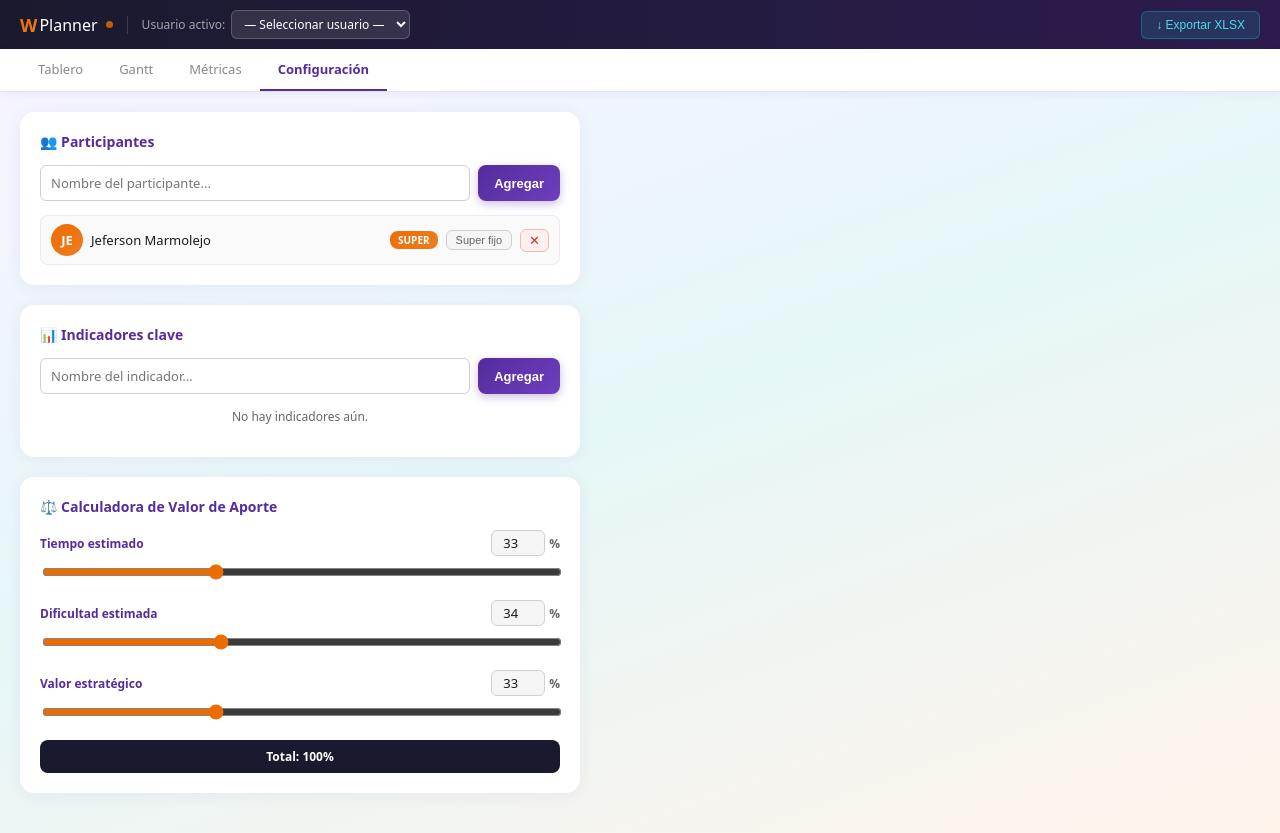
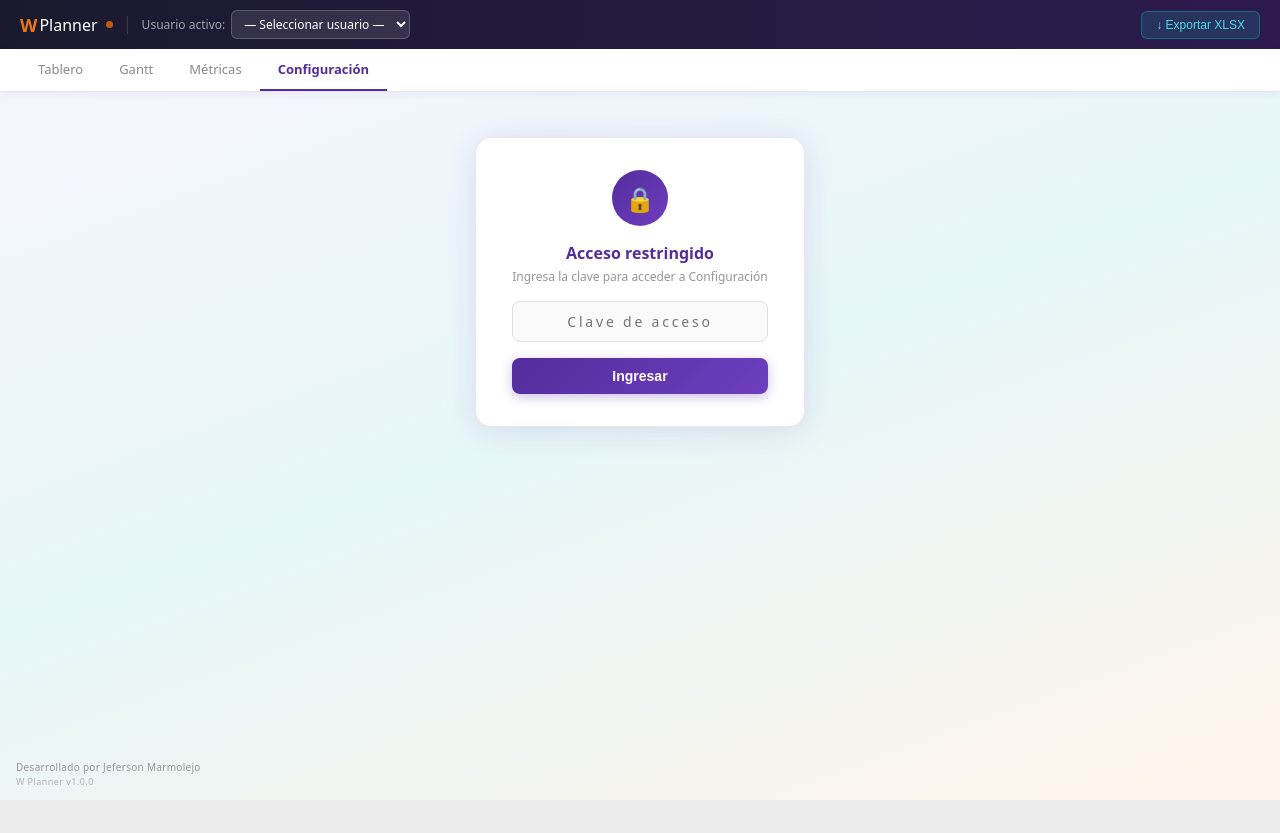
Before and after one commit to jefersonmarmolejorengifo-coder/w-planner, a React (Vite) app: page / in a window 1280 px wide. Both pictures are taken after a click on the button "Configuración". After the commit the page ends 800 px from the top, so only its background shows below. Built offline with nearby package versions, Linux system fonts and the light colour scheme.

Commit message:
feat: dias en gantt, footer autor, clave configuracion, fechas en barras

```diff
--- a/src/WPlanner.jsx
+++ b/src/WPlanner.jsx
@@ -31,6 +31,7 @@ const TIPOS = ["Administrativa","Operativa","Apadrinamiento","Seguimiento","Crea
 const ESTADOS = ["No programada","Sin iniciar","En proceso","Bloqueada","En pausa","Cancelada","Finalizada"];
 const CLOSE_STATES = ["Finalizada","Cancelada"];
 const STORAGE_KEY = "w_planner_v1";
+const CONFIG_PIN = "020419*";
 
 const getColombiaNow = () => {
   const d = new Date();
@@ -552,7 +553,7 @@ function GanttTab({ tasks, indicators }) {
   const ROW_H = 34;
   const LABEL_W = 210;
   const CHART_W = 660;
-  const HDR_H = 26;
+  const HDR_H = 44;
 
   const months = useMemo(() => {
     const ms = [];
@@ -567,6 +568,28 @@ function GanttTab({ tasks, indicators }) {
       cur = new Date(cur.getFullYear(), cur.getMonth() + 1, 1);
     }
     return ms;
+  }, [dateFrom, dateTo, startMs, endMs, totalMs]);
+
+  const fmtShort = (d) => { if (!d) return ""; const [, m, day] = d.split("-"); return `${day}/${m}`; };
+  const fmtFull  = (d) => { if (!d) return ""; const [y, m, day] = d.split("-"); return `${day}/${m}/${y}`; };
+
+  const days = useMemo(() => {
+    const result = [];
+    let cur = new Date(dateFrom);
+    const end = new Date(dateTo);
+    while (cur <= end) {
+      const dayMs = cur.getTime();
+      const nextMs = dayMs + 86400000;
+      const x = ((dayMs - startMs) / totalMs) * CHART_W;
+      const w = ((nextMs - dayMs) / totalMs) * CHART_W;
+      const dow = cur.getDay();
+      const isWeekend = dow === 0 || dow === 6;
+      const weekNum = Math.floor((cur.getTime() - new Date(cur.getFullYear(), 0, 1).getTime()) / (7 * 86400000));
+      const fill = isWeekend ? "#fff3ea" : weekNum % 2 === 0 ? "#fafafa" : "#f4f0fb";
+      result.push({ label: cur.getDate(), x, w, fill });
+      cur = new Date(nextMs);
+    }
+    return result;
   }, [dateFrom, dateTo, startMs, endMs, totalMs]);
 
   const todayX = ((new Date(today).getTime() - startMs) / totalMs) * CHART_W;
@@ -627,11 +650,23 @@ function GanttTab({ tasks, indicators }) {
 
             <div style={{ flex: 1, overflowX: "auto" }}>
               <svg width={CHART_W} height={svgH} style={{ display: "block" }}>
+                {/* ── Nivel superior: meses (0–22 px) ── */}
                 {months.map((m, i) => (
                   <g key={i}>
-                    <rect x={m.x} y={0} width={m.w} height={HDR_H} fill={i % 2 === 0 ? "#fafafa" : "#f4f0fb"} />
-                    <text x={m.x + m.w / 2} y={17} textAnchor="middle" fontSize={10} fontWeight="600" fill="#542c9c">{m.label}</text>
-                    <line x1={m.x} y1={0} x2={m.x} y2={svgH} stroke="var(--color-border-tertiary)" strokeWidth={0.5} />
+                    <rect x={m.x} y={0} width={m.w} height={22} fill={i % 2 === 0 ? "#fafafa" : "#f4f0fb"} />
+                    <text x={m.x + m.w / 2} y={14} textAnchor="middle" fontSize={10} fontWeight="600" fill="#542c9c">{m.label}</text>
+                    <line x1={m.x} y1={0} x2={m.x} y2={22} stroke="var(--color-border-tertiary)" strokeWidth={0.5} />
+                  </g>
+                ))}
+                <line x1={0} y1={22} x2={CHART_W} y2={22} stroke="var(--color-border-tertiary)" strokeWidth={0.5} />
+                {/* ── Nivel inferior: días (22–44 px) ── */}
+                {days.map((d, i) => (
+                  <g key={i}>
+                    <rect x={d.x} y={22} width={d.w} height={22} fill={d.fill} />
+                    {d.w > 14 && (
+                      <text x={d.x + d.w / 2} y={36} textAnchor="middle" fontSize={8} fill="#888888">{d.label}</text>
+                    )}
+                    <line x1={d.x} y1={22} x2={d.x} y2={svgH} stroke="var(--color-border-tertiary)" strokeWidth={0.3} opacity={0.4} />
                   </g>
                 ))}
                 <line x1={0} y1={HDR_H} x2={CHART_W} y2={HDR_H} stroke="var(--color-border-secondary)" strokeWidth={0.5} />
@@ -644,15 +679,23 @@ function GanttTab({ tasks, indicators }) {
                   const col = STATUS_COLORS[t.status] || "#888";
                   const light = STATUS_LIGHT[t.status] || "#eee";
                   const prog = Math.min(100, t.progressPercent || 0) / 100;
+                  const showDates = rw > 120;
                   return (
                     <g key={t.id}>
+                      {!showDates && (
+                        <title>{`#${t.id} · ${t.title} · inicio: ${fmtFull(t.startDate)} → fin: ${fmtFull(t.endDate)} · progreso: ${Number(t.progressPercent || 0).toFixed(0)}%`}</title>
+                      )}
                       <rect x={rx} y={ry} width={rw} height={rh} rx={3} fill={light} stroke={col} strokeWidth={1} />
                       <rect x={rx} y={ry} width={rw * prog} height={rh} rx={3} fill={col} opacity={0.5} />
-                      {rw > 30 && (
+                      {showDates ? (
+                        <text x={rx + rw / 2} y={ry + rh / 2 + 3} textAnchor="middle" fontSize={9} fontWeight="600" fill="#ffffff">
+                          {fmtShort(t.startDate)} → {fmtShort(t.endDate)}
+                        </text>
+                      ) : rw > 30 ? (
                         <text x={rx + 5} y={ry + rh / 2 + 4} fontSize={9} fontWeight="500" fill={col}>
                           {Number(t.progressPercent || 0).toFixed(0)}%
                         </text>
-                      )}
+                      ) : null}
                       <line x1={0} y1={HDR_H + (i + 1) * ROW_H} x2={CHART_W} y2={HDR_H + (i + 1) * ROW_H} stroke="var(--color-border-tertiary)" strokeWidth={0.5} />
                     </g>
                   );
@@ -1117,6 +1160,9 @@ export default function App() {
   const [activeTab, setActiveTab] = useState("board");
   const [currentUserId, setCurrentUserId] = useState(saved?.currentUserId || null);
   const [weights, setWeights] = useState(saved?.weights || DEFAULT_WEIGHTS);
+  const [configUnlocked, setConfigUnlocked] = useState(false);
+  const [configPin, setConfigPin] = useState("");
+  const [pinError, setPinError] = useState(false);
 
   useEffect(() => {
     try {
@@ -1212,7 +1258,7 @@ export default function App() {
         {TABS.map((tab) => (
           <button
             key={tab.id}
-            onClick={() => setActiveTab(tab.id)}
+            onClick={() => { if (tab.id !== "config") setConfigUnlocked(false); setActiveTab(tab.id); }}
             style={{
               background: "none", border: "none",
               borderBottom: activeTab === tab.id ? "2.5px solid #542c9c" : "2.5px solid transparent",
@@ -1232,8 +1278,50 @@ export default function App() {
         {activeTab === "gantt" && <GanttTab tasks={tasks} indicators={indicators} />}
         {activeTab === "metrics" && <MetricsTab tasks={tasks} participants={participants} indicators={indicators} />}
         {activeTab === "config" && (
-          <ConfigTab participants={participants} setParticipants={setParticipants} indicators={indicators} setIndicators={setIndicators} weights={weights} setWeights={setWeights} />
+          configUnlocked ? (
+            <ConfigTab participants={participants} setParticipants={setParticipants} indicators={indicators} setIndicators={setIndicators} weights={weights} setWeights={setWeights} />
+          ) : (
+            <div style={{ display: "flex", flexDirection: "column", alignItems: "center", justifyContent: "center", minHeight: 340, gap: 16 }}>
+              <div style={{ background: "#ffffff", borderRadius: 16, padding: "32px 36px", boxShadow: "0 4px 32px rgba(84,44,156,0.12)", border: "1px solid rgba(84,44,156,0.12)", display: "flex", flexDirection: "column", alignItems: "center", gap: 16, minWidth: 300 }}>
+                <div style={{ width: 56, height: 56, borderRadius: "50%", background: "linear-gradient(135deg, #542c9c, #6e3ebf)", display: "flex", alignItems: "center", justifyContent: "center", fontSize: 24, color: "#fff" }}>🔒</div>
+                <div style={{ textAlign: "center" }}>
+                  <div style={{ fontSize: 16, fontWeight: 700, color: "#542c9c", marginBottom: 4 }}>Acceso restringido</div>
+                  <div style={{ fontSize: 12, color: "#969696" }}>Ingresa la clave para acceder a Configuración</div>
+                </div>
+                <input
+                  type="password"
+                  placeholder="Clave de acceso"
+                  value={configPin}
+                  onChange={(e) => { setConfigPin(e.target.value); setPinError(false); }}
+                  onKeyDown={(e) => {
+                    if (e.key === "Enter") {
+                      if (configPin === CONFIG_PIN) { setConfigUnlocked(true); setConfigPin(""); setPinError(false); }
+                      else { setPinError(true); setConfigPin(""); }
+                    }
+                  }}
+                  style={{ width: "100%", border: pinError ? "1.5px solid #c0392b" : "1.5px solid #e0e0e0", borderRadius: 8, padding: "10px 14px", fontSize: 14, textAlign: "center", letterSpacing: "0.2em", outline: "none", background: pinError ? "#fde8e8" : "#fafafa", color: "#2d2d2d", fontFamily: "inherit", transition: "border-color 0.2s" }}
+                  autoFocus
+                />
+                {pinError && (
+                  <div style={{ fontSize: 12, color: "#c0392b", fontWeight: 500 }}>Clave incorrecta. Intenta de nuevo.</div>
+                )}
+                <button
+                  onClick={() => {
+                    if (configPin === CONFIG_PIN) { setConfigUnlocked(true); setConfigPin(""); setPinError(false); }
+                    else { setPinError(true); setConfigPin(""); }
+                  }}
+                  style={{ width: "100%", background: "linear-gradient(135deg, #542c9c, #6e3ebf)", color: "#ffffff", border: "none", borderRadius: 8, padding: "10px", fontWeight: 700, fontSize: 14, cursor: "pointer", boxShadow: "0 3px 12px rgba(84,44,156,0.3)" }}
+                >
+                  Ingresar
+                </button>
+              </div>
+            </div>
+          )
         )}
+      </div>
+      <div style={{ position: "fixed", bottom: 12, left: 16, display: "flex", flexDirection: "column", gap: 1, zIndex: 50 }}>
+        <span style={{ fontSize: 10, color: "#969696", fontWeight: 400, letterSpacing: "0.03em" }}>Desarrollado por Jeferson Marmolejo</span>
+        <span style={{ fontSize: 9, color: "#b0b0b0", letterSpacing: "0.05em" }}>W Planner v1.0.0</span>
       </div>
     </div>
     </>
```
